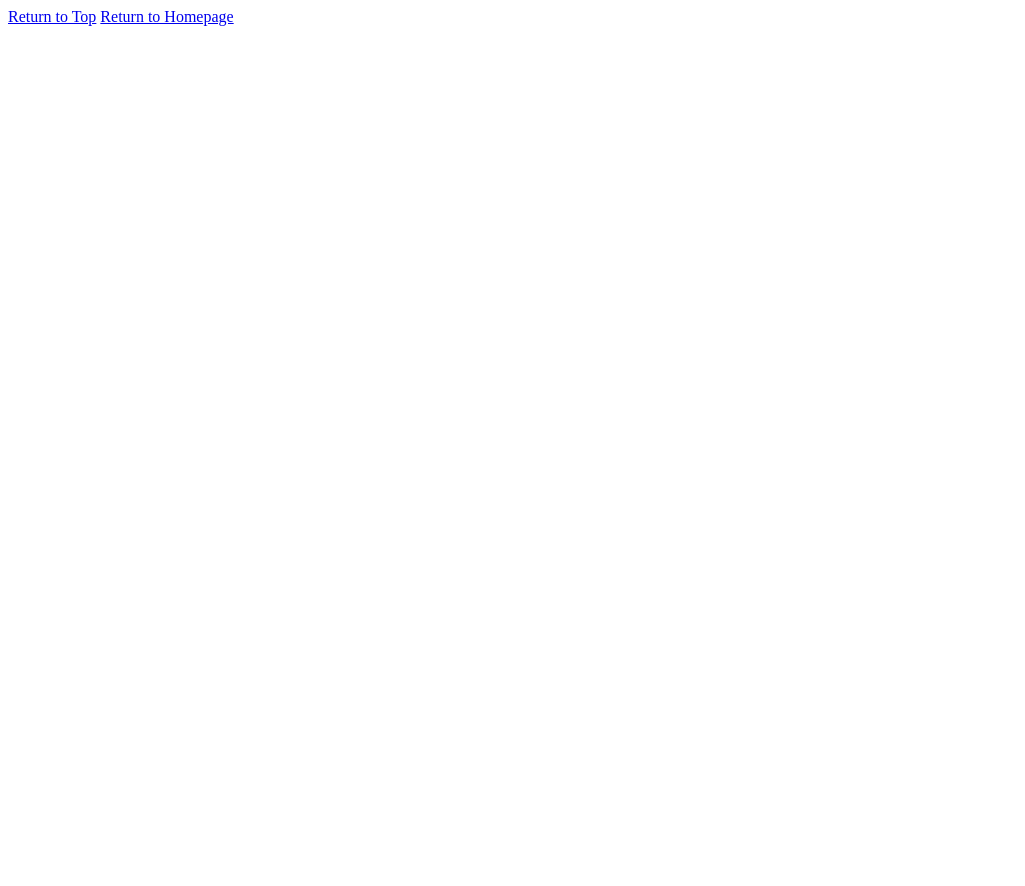
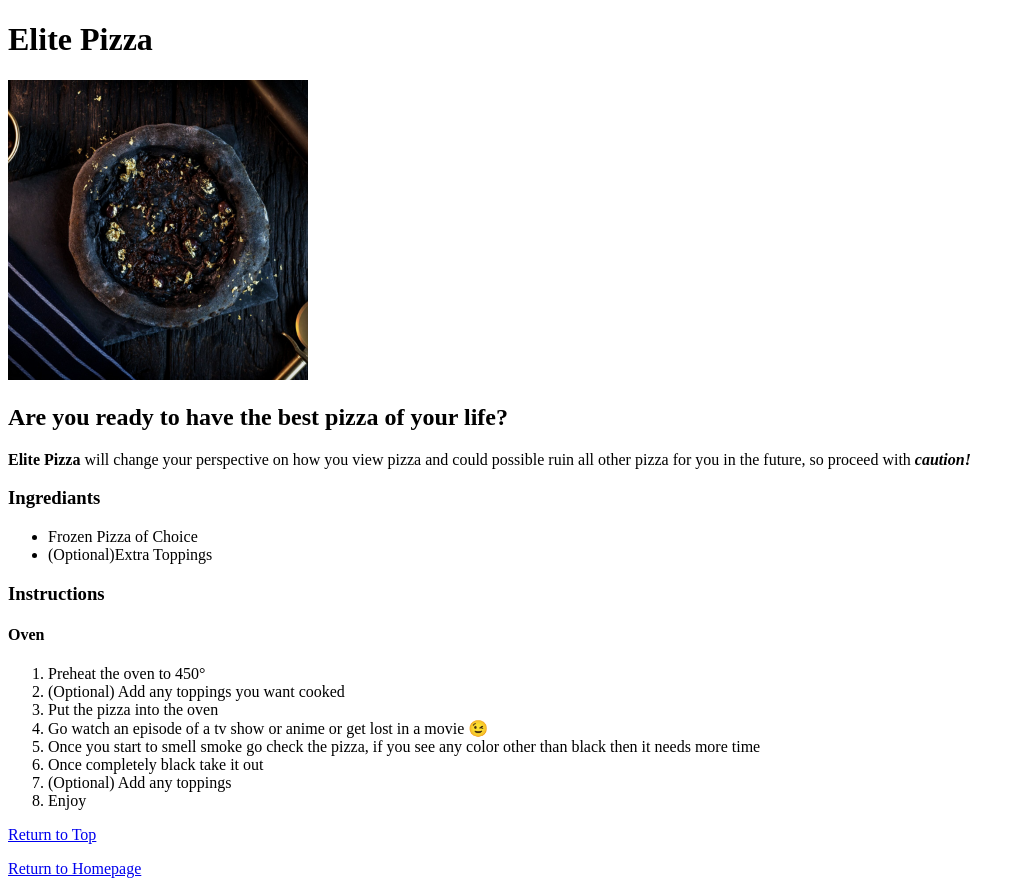
Before and after one commit to TurtleWake/odin-recipes, a plain HTML site: page elitepizza.html in a window 1280 px wide. Shown: the whole page, without its empty margins (0-1025 px from the left). Before the commit the page ends 800 px from the top, so only its background shows below. Drawn offline with Linux system fonts and the light colour scheme.

Commit message:
Added Elite Pizza page and updated ingrediants and recipe

```diff
--- a/elitepizza.html
+++ b/elitepizza.html
@@ -2,14 +2,48 @@
 <html lang="en">
 <head>
     <meta charset="UTF-8">
-    <title>Document</title>
+    <title>Elite Pizza</title>
 </head>
 
 <body>
 
+<h1 id="top">Elite Pizza</h1>
+    <img src="./burnpizza.jpeg" alt="Burnt Pizza"
+    width="300"
+    height="300">
 
-<a href="#header">Return to Top</a>
-<a href="./index.html">Return to Homepage</a>
+<h2>Are you ready to have the best pizza of your life?</h2>
+        <p><strong>Elite Pizza</strong> will change your perspective
+        on how you view pizza and could possible ruin all other
+        pizza for you in the future, so proceed with
+        <strong><em>caution!</em></strong></p>
+
+<h3>Ingrediants</h3>
+   <ul>
+       <li>Frozen Pizza of Choice</li>
+       <li>(Optional)Extra Toppings</li>
+   </ul>
+
+<h3>Instructions</h3>
+
+<h4>Oven</h4>
+<ol>
+    <li>Preheat the oven to 450°</li>
+    <li>(Optional) Add any toppings you want cooked</li>
+    <li>Put the pizza into the oven</li>
+    <li>Go watch an episode of a tv show or anime or get lost in a movie  &#x1F609</li>
+    <li>Once you start to smell smoke go check the pizza, if you see any
+        color other than black then it needs more time</li>
+    <li>Once completely black take it out</li>
+    <li>(Optional) Add any toppings</li>
+    <li>Enjoy</li>
+</ol>
+
+</ol>
+   <a href="#top">Return to Top</a>
+   <p></p>
+   <a href="./index.html">Return to Homepage</a>
+
 </body>
 
 </html>
```
Also changed, not shown: burncookies.jpg (added), burnpizza.jpeg (added).
